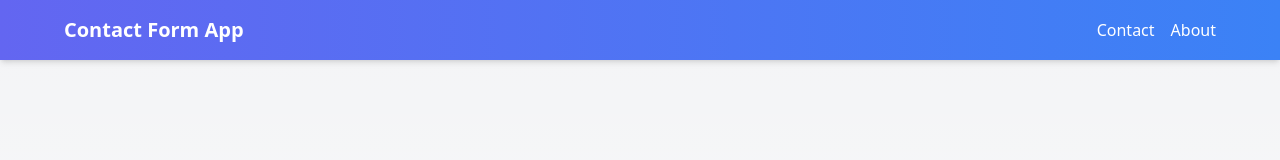
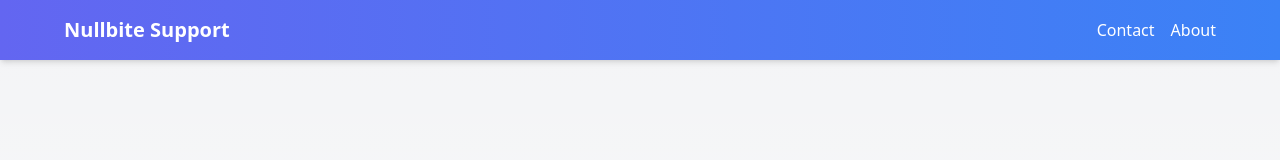
Before and after one commit to saikothouse/cloudflare-next, a Next.js app: page / in a window 1280 px wide. Shown: the top 160 px of the page. Built offline with nearby package versions, Linux system fonts and the light colour scheme.

Commit message:
Update layout.js

```diff
--- a/app/layout.js
+++ b/app/layout.js
@@ -12,7 +12,7 @@
       <body className="bg-gray-100 font-sans">
         <header className="bg-gradient-to-r from-indigo-500 to-blue-500 text-white p-4 shadow-md">
           <nav className="flex justify-between items-center max-w-6xl mx-auto">
-            <h1 className="text-xl font-bold">Contact Form App</h1>
+            <h1 className="text-xl font-bold">Nullbite Support</h1>
             <div className="space-x-4">
               <Link href="/" className="hover:underline">
                 Contact
```
